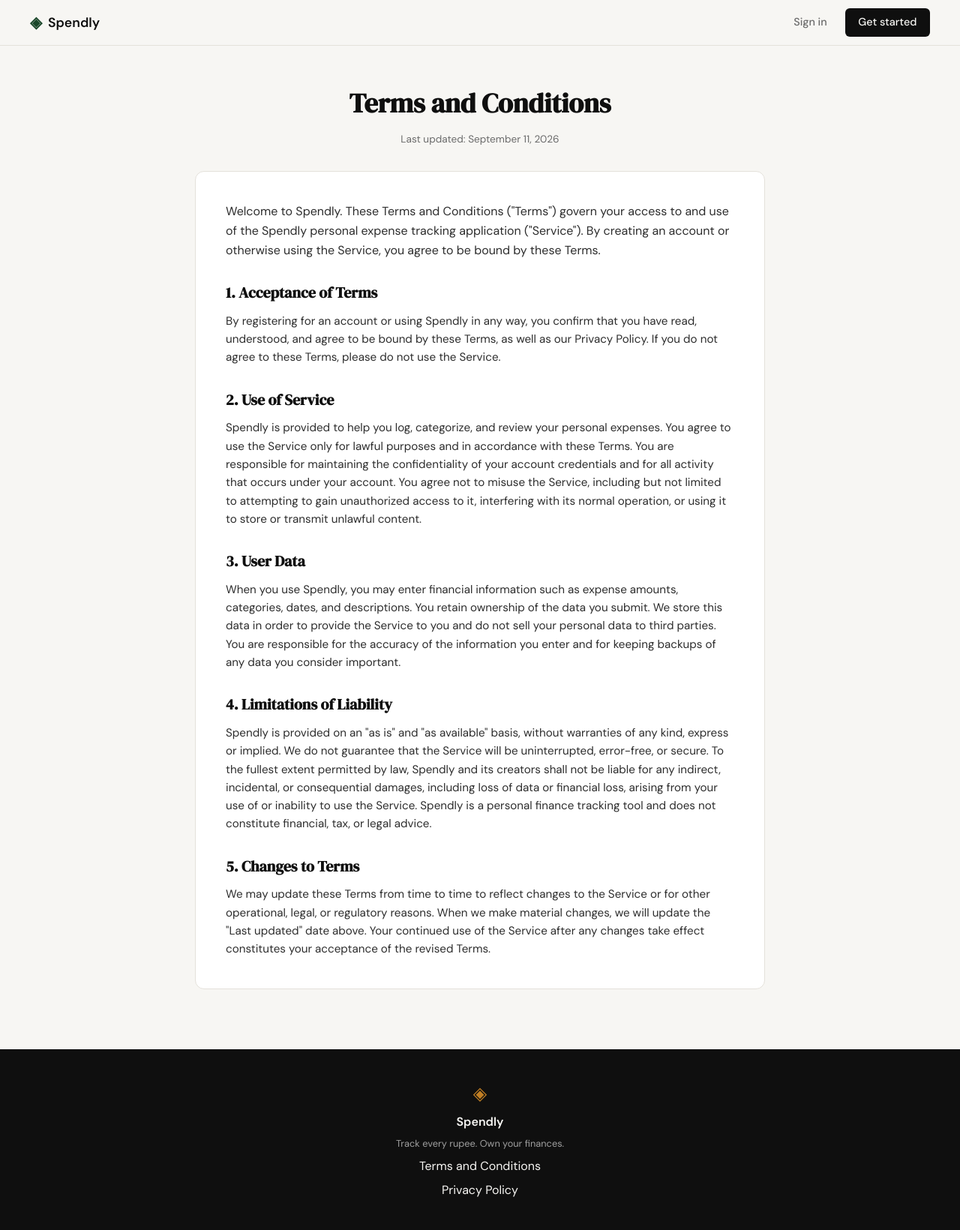
After one commit to dhirajkcblr/spendly, a Flask app: page /terms in a window 1280 px wide. The commit adds this page. Shown: the whole page at 75% size. Run offline with Flask 3, Linux system fonts and the light colour scheme.

Commit message:
landing: add terms and conditions page and route
Co-Authored-By: Claude Sonnet 5 <noreply@anthropic.com>

```diff
--- a/app.py
+++ b/app.py
@@ -20,6 +20,11 @@ def register():
 @app.route("/login")
 def login():
     return render_template("login.html")
+
+
+@app.route("/terms")
+def terms():
+    return render_template("terms.html")
 
 
 # ------------------------------------------------------------------ #
--- a/static/css/style.css
+++ b/static/css/style.css
@@ -478,6 +478,65 @@ a { color: inherit; text-decoration: none; }
 .auth-switch a:hover { text-decoration: underline; }
 
 /* ------------------------------------------------------------------ */
+/* Legal pages                                                         */
+/* ------------------------------------------------------------------ */
+
+.legal-section {
+    padding: 3rem 2rem 5rem;
+    display: flex;
+    justify-content: center;
+}
+
+.legal-inner {
+    width: 100%;
+    max-width: 760px;
+}
+
+.legal-header {
+    text-align: center;
+    margin-bottom: 2rem;
+}
+
+.legal-title {
+    font-family: var(--font-display);
+    font-size: 2.25rem;
+    color: var(--ink);
+    margin-bottom: 0.5rem;
+}
+
+.legal-updated {
+    font-size: 0.85rem;
+    color: var(--ink-muted);
+}
+
+.legal-card {
+    background: var(--paper-card);
+    border: 1px solid var(--border);
+    border-radius: var(--radius-md);
+    padding: 2.5rem;
+}
+
+.legal-intro {
+    color: var(--ink-soft);
+    margin-bottom: 1.75rem;
+}
+
+.legal-block { margin-bottom: 1.75rem; }
+.legal-block:last-child { margin-bottom: 0; }
+
+.legal-block h2 {
+    font-family: var(--font-display);
+    font-size: 1.25rem;
+    color: var(--ink);
+    margin-bottom: 0.6rem;
+}
+
+.legal-block p {
+    color: var(--ink-soft);
+    font-size: 0.95rem;
+}
+
+/* ------------------------------------------------------------------ */
 /* Footer                                                              */
 /* ------------------------------------------------------------------ */
 
--- a/templates/base.html
+++ b/templates/base.html
@@ -34,7 +34,7 @@
             <span class="brand-icon">◈</span>
             <span class="footer-name">Spendly</span>
             <p class="footer-copy">Track every rupee. Own your finances.</p>
-            <a href="#">Terms and Conditions</a>
+            <a href="{{ url_for('terms') }}">Terms and Conditions</a>
             <a href="#">Privacy Policy</a>
         </div>
     </footer>
--- /dev/null
+++ b/templates/terms.html
@@ -0,0 +1,80 @@
+{% extends "base.html" %}
+
+{% block title %}Terms and Conditions — Spendly{% endblock %}
+
+{% block content %}
+
+<section class="legal-section">
+    <div class="legal-inner">
+        <div class="legal-header">
+            <h1 class="legal-title">Terms and Conditions</h1>
+            <p class="legal-updated">Last updated: September 11, 2026</p>
+        </div>
+
+        <div class="legal-card">
+            <p class="legal-intro">
+                Welcome to Spendly. These Terms and Conditions ("Terms") govern your access to and
+                use of the Spendly personal expense tracking application ("Service"). By creating an
+                account or otherwise using the Service, you agree to be bound by these Terms.
+            </p>
+
+            <div class="legal-block">
+                <h2>1. Acceptance of Terms</h2>
+                <p>
+                    By registering for an account or using Spendly in any way, you confirm that you have
+                    read, understood, and agree to be bound by these Terms, as well as our Privacy Policy.
+                    If you do not agree to these Terms, please do not use the Service.
+                </p>
+            </div>
+
+            <div class="legal-block">
+                <h2>2. Use of Service</h2>
+                <p>
+                    Spendly is provided to help you log, categorize, and review your personal expenses.
+                    You agree to use the Service only for lawful purposes and in accordance with these
+                    Terms. You are responsible for maintaining the confidentiality of your account
+                    credentials and for all activity that occurs under your account. You agree not to
+                    misuse the Service, including but not limited to attempting to gain unauthorized
+                    access to it, interfering with its normal operation, or using it to store or transmit
+                    unlawful content.
+                </p>
+            </div>
+
+            <div class="legal-block">
+                <h2>3. User Data</h2>
+                <p>
+                    When you use Spendly, you may enter financial information such as expense amounts,
+                    categories, dates, and descriptions. You retain ownership of the data you submit. We
+                    store this data in order to provide the Service to you and do not sell your personal
+                    data to third parties. You are responsible for the accuracy of the information you
+                    enter and for keeping backups of any data you consider important.
+                </p>
+            </div>
+
+            <div class="legal-block">
+                <h2>4. Limitations of Liability</h2>
+                <p>
+                    Spendly is provided on an "as is" and "as available" basis, without warranties of any
+                    kind, express or implied. We do not guarantee that the Service will be uninterrupted,
+                    error-free, or secure. To the fullest extent permitted by law, Spendly and its creators
+                    shall not be liable for any indirect, incidental, or consequential damages, including
+                    loss of data or financial loss, arising from your use of or inability to use the
+                    Service. Spendly is a personal finance tracking tool and does not constitute financial,
+                    tax, or legal advice.
+                </p>
+            </div>
+
+            <div class="legal-block">
+                <h2>5. Changes to Terms</h2>
+                <p>
+                    We may update these Terms from time to time to reflect changes to the Service or for
+                    other operational, legal, or regulatory reasons. When we make material changes, we will
+                    update the "Last updated" date above. Your continued use of the Service after any
+                    changes take effect constitutes your acceptance of the revised Terms.
+                </p>
+            </div>
+        </div>
+    </div>
+</section>
+
+{% endblock %}
```
Also changed, not shown: file.txt (+1 -11 lines).
